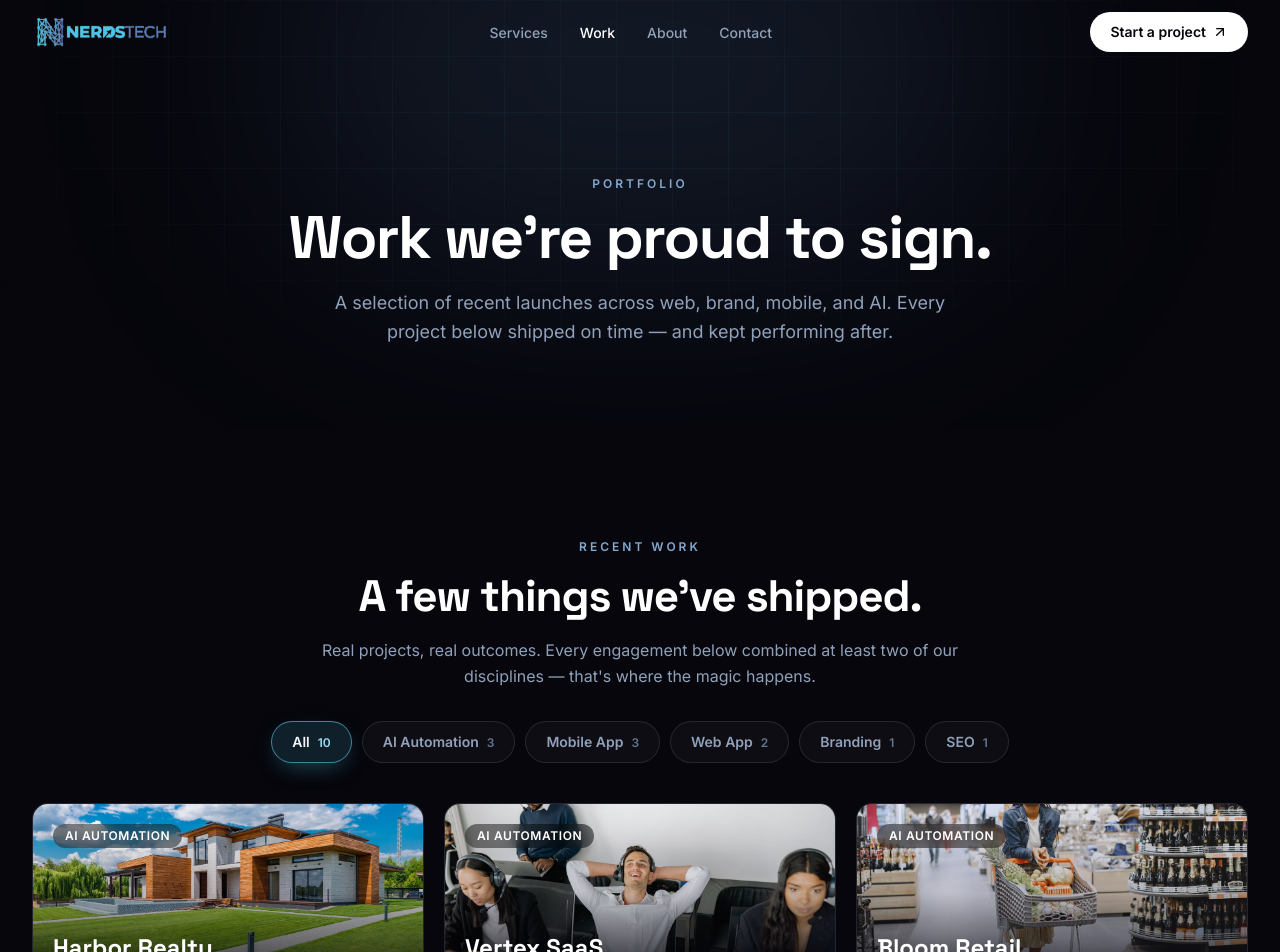
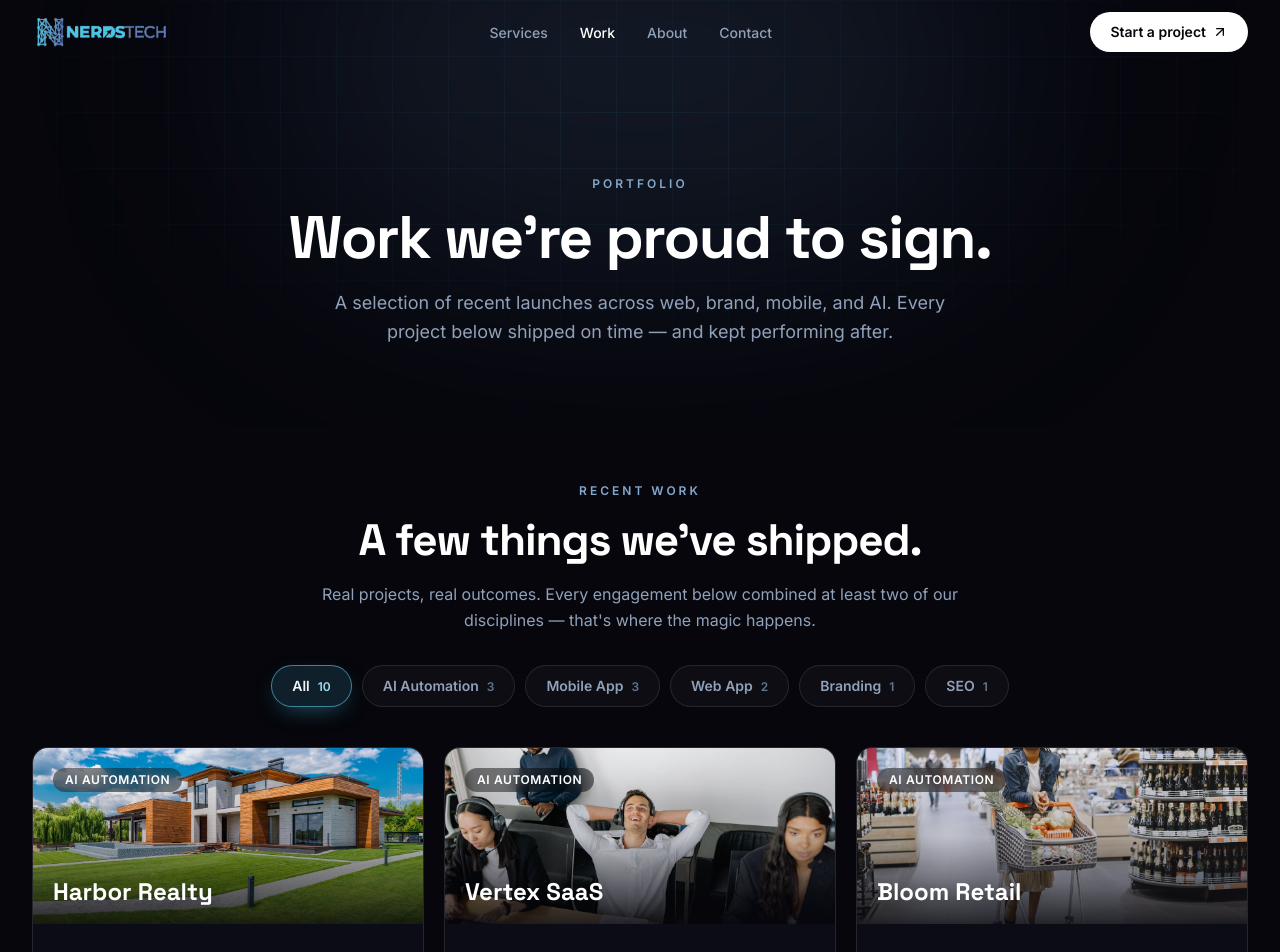
Before and after one commit to charlieboy350/nerds-tech-website, a Next.js app: page /work in a window 1280 px wide. Shown: the top 952 px of the page. Built offline with nearby package versions, Linux system fonts and the light colour scheme.

Commit message:
Work page: tighten gap between hero and Recent Work grid

```diff
--- a/src/app/work/page.tsx
+++ b/src/app/work/page.tsx
@@ -26,7 +26,7 @@ export default function WorkPage() {
         title="Work we're proud to sign."
         sub="A selection of recent launches across web, brand, mobile, and AI. Every project below shipped on time — and kept performing after."
       />
-      <Work limit={PROJECTS.length} filterable />
+      <Work limit={PROJECTS.length} filterable tight />
       <Testimonials />
       <CtaBanner />
     </>
--- a/src/components/home/Work.tsx
+++ b/src/components/home/Work.tsx
@@ -11,14 +11,14 @@ import Reveal from "@/components/Reveal";
 
 const CATEGORIES = ["All", ...Array.from(new Set(PROJECTS.map((p) => p.category)))];
 
-export default function Work({ limit = 6, filterable = false }: { limit?: number; filterable?: boolean }) {
+export default function Work({ limit = 6, filterable = false, tight = false }: { limit?: number; filterable?: boolean; tight?: boolean }) {
   const [active, setActive] = useState("All");
   const filtered = active === "All" ? PROJECTS : PROJECTS.filter((p) => p.category === active);
   const projects = filtered.slice(0, limit);
   const countFor = (cat: string) => (cat === "All" ? PROJECTS.length : PROJECTS.filter((p) => p.category === cat).length);
 
   return (
-    <section className="relative py-20 sm:py-28" aria-label="Selected work">
+    <section className={`relative ${tight ? "pt-10 pb-20 sm:pt-14 sm:pb-28" : "py-20 sm:py-28"}`} aria-label="Selected work">
       <div className="mx-auto max-w-7xl px-5 sm:px-8">
         <SectionHeading
           eyebrow="Recent work"
```
